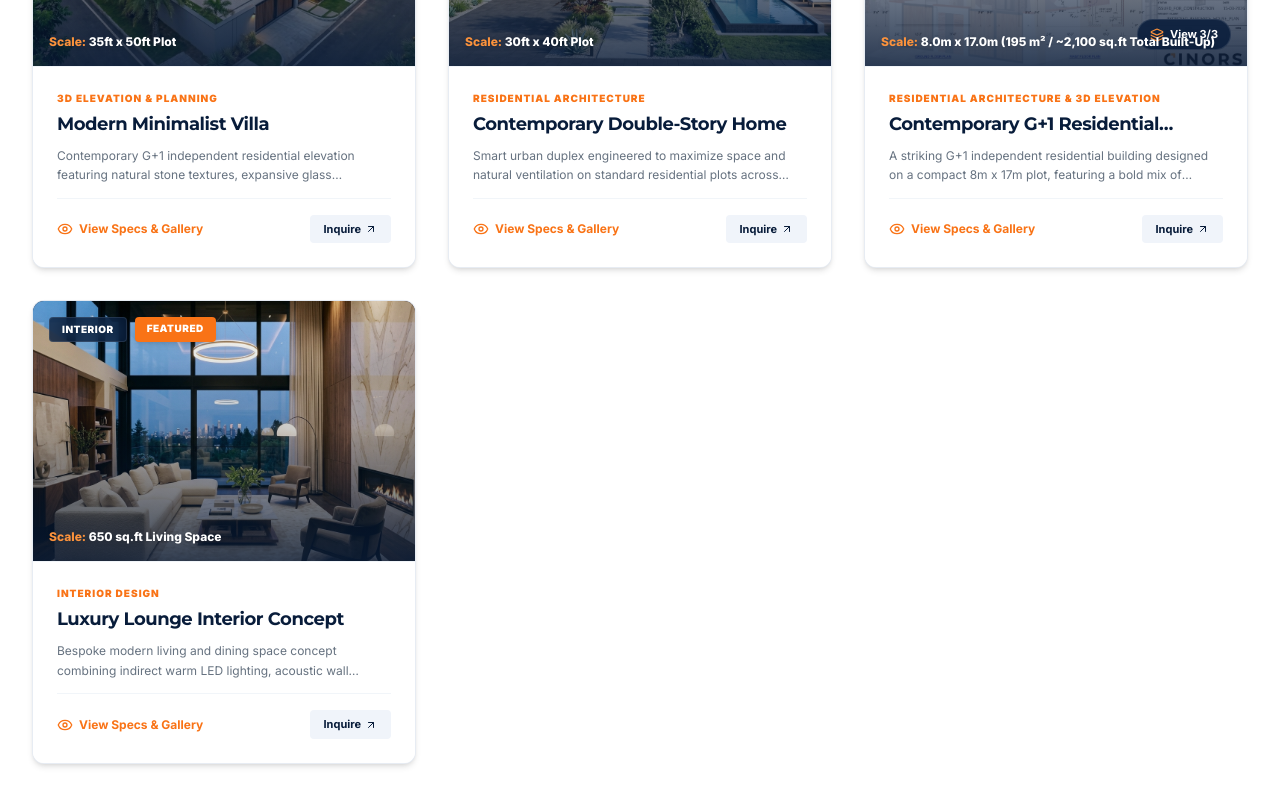
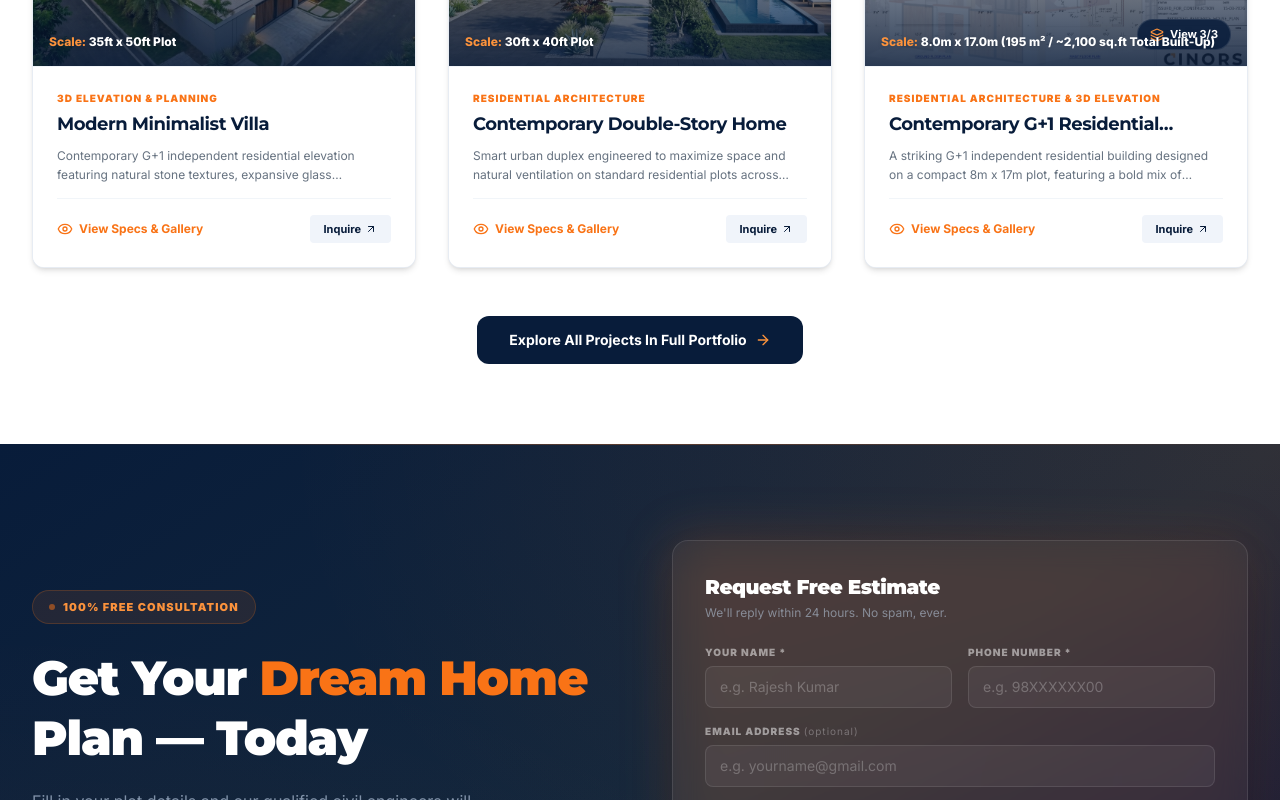
Before and after one commit to aparthiban396-eng/cinors, a Next.js app: page / in a window 1280 px wide. Shown: the part 4930-5730 px from the top of the page. Built offline with nearby package versions, Linux system fonts and the light colour scheme.

Commit message:
Show only top 3 featured projects on home page and keep all projects accessible in showcase

```diff
--- a/src/app/page.tsx
+++ b/src/app/page.tsx
@@ -786,7 +786,7 @@ export default function HomePage() {
           </div>
 
           <div className="grid grid-cols-1 md:grid-cols-2 lg:grid-cols-3 gap-6 sm:gap-8">
-            {filteredShowcaseItems.slice(0, 6).map((item, index) => (
+            {filteredShowcaseItems.slice(0, 3).map((item, index) => (
               <ShowcaseCardItem
                 key={item.id}
                 item={item}
```
